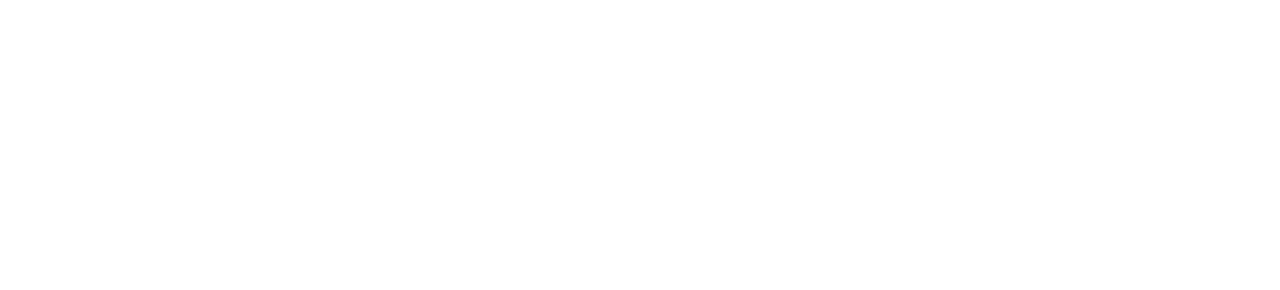
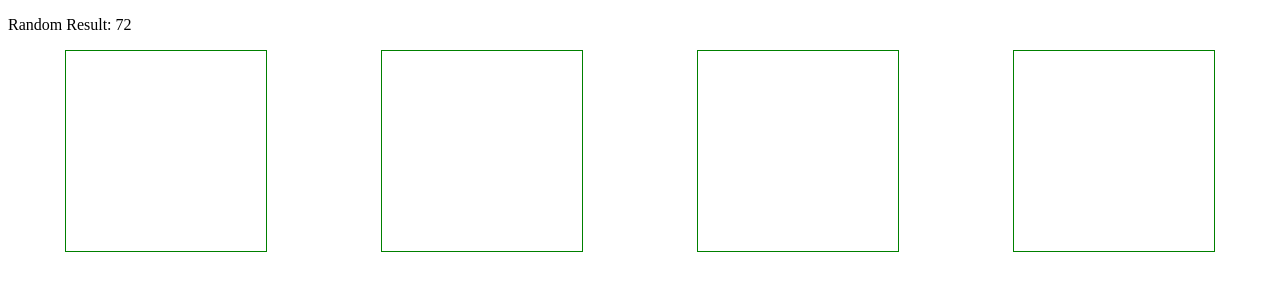
Before and after one commit to jmtlockridge/unit-4-game, a plain HTML site: page index.html in a window 1280 px wide. Drawn offline with nearby package versions, Linux system fonts and the light colour scheme.

Commit message:
edited assets/css/style.css and assets/javascript/game.js and index.html

```diff
--- a/assets/css/style.css
+++ b/assets/css/style.css
@@ -0,0 +1,11 @@
+.crystals {
+    display: flex;
+    justify-content: space-around;
+    align-items: center;
+}
+
+.crystal {
+    border: 1px solid green;
+    height: 200px;
+    width: 200px;
+}
--- a/assets/javascript/game.js
+++ b/assets/javascript/game.js
@@ -0,0 +1,30 @@
+
+var randomresult;
+var lost;
+var win;
+
+randomresult = Math.floor(Math.random() * 101 ) + 19;
+
+console.log(randomresult);
+
+$("#result").html('Random Result: ' + randomresult);
+
+for (var i = 0; i < 4; i++) {
+
+    var random = Math.floor(Math.random() * 11) + 1;
+    console.log(random);
+
+    var crystal = $("<div>");
+    crystal.attr({
+        "class": 'crystal',
+        "data-random": random
+    });
+
+    $(".crystals").append(crystal);
+
+}
+
+$(".crystal").on('click', function () {
+    console.log($(this).attr('data-random'));
+
+});
--- a/index.html
+++ b/index.html
@@ -1,12 +1,26 @@
 <!DOCTYPE html>
 <html lang="en">
+
 <head>
     <meta charset="UTF-8">
     <meta name="viewport" content="width=device-width, initial-scale=1.0">
     <meta http-equiv="X-UA-Compatible" content="ie=edge">
     <title>Document</title>
+
+    <script type="text/javascript" src="https://cdnjs.cloudflare.com/ajax/libs/jquery/3.2.1/jquery.min.js"></script>
+
+    <link rel="stylesheet" type="text/css" href="assets/css/style.css" href="assets/css/reset.css">
 </head>
+
 <body>
 
+    <p id="result"></p>
+
+    <div class="crystals">
+
+    </div>
+
+    <script type="text/javascript" src="assets/javascript/game.js"></script>
 </body>
+
 </html>
```
